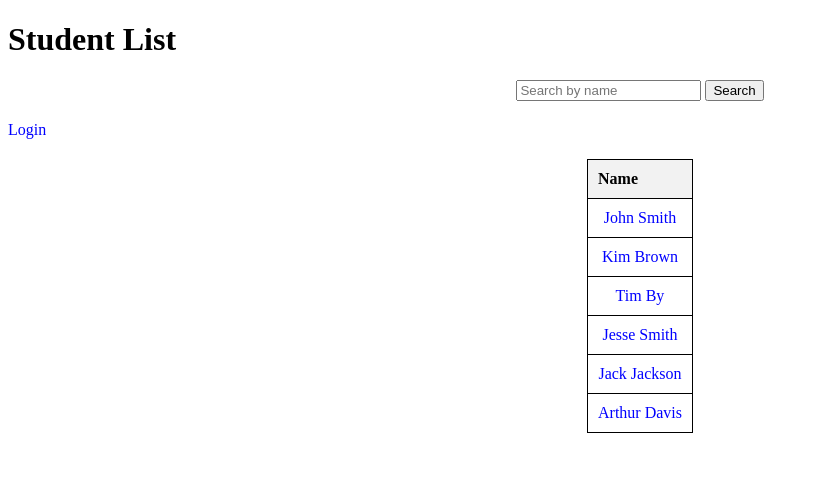
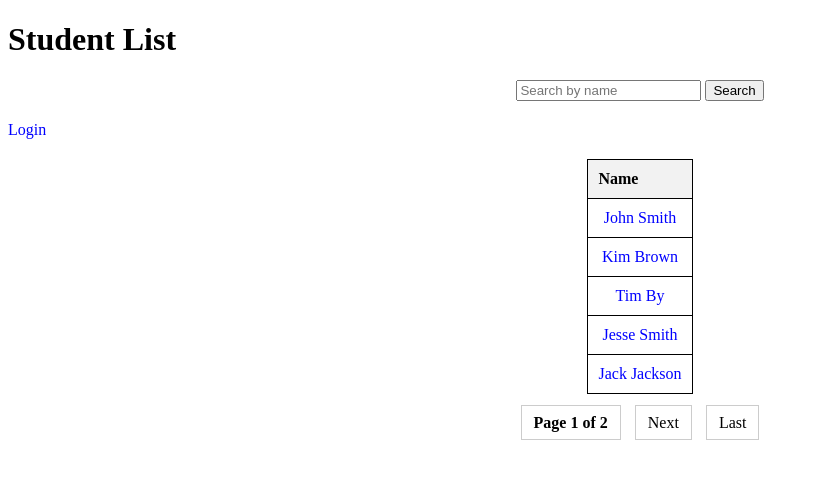
Before and after one commit to p0ur1a/fullstack_web_development, a Django app: page / in a window 1280 px wide. Shown: the top 479 px of the page, without its empty margins (0-818 px from the left). Run offline with Django 5.2, Linux system fonts and the light colour scheme; data comes from the database, SQL or seed files in the repository; both versions use the stored data as it was after the commit.

Commit message:
Pagination added

```diff
--- a/week4/Assignment2/blog/templates/blog/student_list.html
+++ b/week4/Assignment2/blog/templates/blog/student_list.html
@@ -38,6 +38,23 @@
         form.search-form {
             text-align: center;
             margin-bottom: 20px;
+        }
+        .pagination {
+            text-align: center;
+            margin: 20px 0;
+        }
+        .pagination span, .pagination a {
+            margin: 0 5px;
+            padding: 8px 12px;
+            border: 1px solid #ccc;
+            text-decoration: none;
+            color: black;
+        }
+        .pagination span {
+            font-weight: bold;
+        }
+        .pagination a:hover {
+            background-color: #f2f2f2;
         }
     </style>
 </head>
@@ -95,5 +112,20 @@
             {% endfor %}
         </tbody>
     </table>
+
+    <!-- Pagination controls -->
+    <div class="pagination">
+        {% if students.has_previous %}
+            <a href="?page=1{% if query %}&q={{ query }}{% endif %}">First</a>
+            <a href="?page={{ students.previous_page_number }}{% if query %}&q={{ query }}{% endif %}">Previous</a>
+        {% endif %}
+
+        <span>Page {{ students.number }} of {{ students.paginator.num_pages }}</span>
+
+        {% if students.has_next %}
+            <a href="?page={{ students.next_page_number }}{% if query %}&q={{ query }}{% endif %}">Next</a>
+            <a href="?page={{ students.paginator.num_pages }}{% if query %}&q={{ query }}{% endif %}">Last</a>
+        {% endif %}
+    </div>
 </body>
 </html>
--- a/week4/Assignment2/blog/views.py
+++ b/week4/Assignment2/blog/views.py
@@ -3,6 +3,8 @@ from blog.models import Student
 from .forms import StudentForm
 from django.contrib.auth.decorators import login_required
 from django.db.models import Q  # For complex queries
+from django.core.paginator import Paginator
+
 
 
 # Create your views here.
@@ -10,15 +12,24 @@ from django.db.models import Q  # For complex queries
 def student_list(request):
     query = request.GET.get('q')  # Get the search query
     if query:
-        # Filter students by first name or last name containing the search query
         students = Student.objects.filter(
             Q(first_name__icontains=query) | Q(last_name__icontains=query)
         )
     else:
         students = Student.objects.all()  # Show all students if no search query
 
-    context = {"students": students}
+    # Pagination logic
+    paginator = Paginator(students, 5)  # Display 10 students per page
+    page_number = request.GET.get('page')  # Get the current page number from the request
+    page_obj = paginator.get_page(page_number)  # Get the appropriate page
+
+    context = {
+        "students": page_obj,  # Pass the page object to the template
+        "paginator": paginator,  # Optional: pass paginator if you need it for extra logic
+        "query": query,  # Pass the query to retain it in the search bar
+    }
     return render(request, "blog/student_list.html", context)
+
 
 def student_detail(request, student_id):
     student = get_object_or_404(Student, id=student_id)
```
Also changed, not shown: week4/Assignment2/db.sqlite3.
